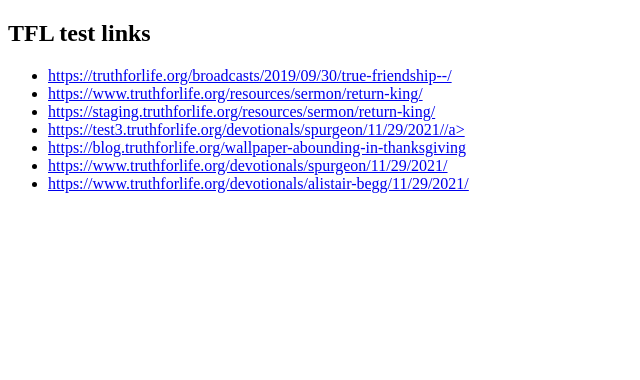
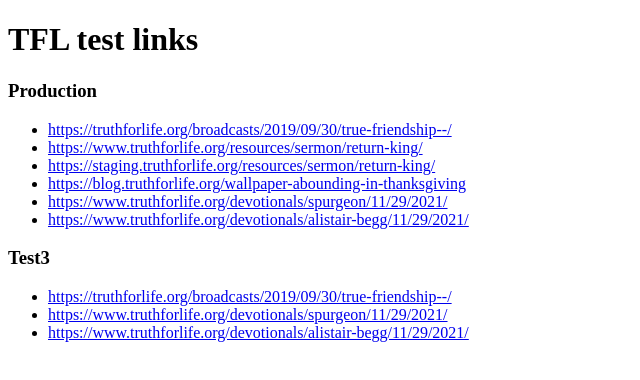
Before and after one commit to jeffmon/jeffmon.github.io, a plain HTML site: page tfl.html in a window 1280 px wide. Shown: the whole page, without its empty margins (0-640 px from the left). Drawn offline with Linux system fonts and the light colour scheme.

Commit message:
Add ab devo test3

```diff
--- a/tfl.html
+++ b/tfl.html
@@ -8,7 +8,8 @@
 </head>
 
 <body>
-  <h2>TFL test links</h1>
+    <h1>TFL test links</h1>
+    <h3>Production</h3>
     <ul>
         <li><a
                 href="https://truthforlife.org/broadcasts/2019/09/30/true-friendship--/">https://truthforlife.org/broadcasts/2019/09/30/true-friendship--/</a>
@@ -20,9 +21,6 @@
                 href="https://staging.truthforlife.org/resources/sermon/return-king/">https://staging.truthforlife.org/resources/sermon/return-king/</a>
         </li>
         <li><a
-          href="https://test3.truthforlife.org/devotionals/spurgeon/11/29/2021/">https://test3.truthforlife.org/devotionals/spurgeon/11/29/2021//a>
-      </li>
-      <li><a
                 href="https://blog.truthforlife.org/wallpaper-abounding-in-thanksgiving">https://blog.truthforlife.org/wallpaper-abounding-in-thanksgiving</a>
         </li>
         <li><a
@@ -32,6 +30,19 @@
                 href="https://www.truthforlife.org/devotionals/alistair-begg/11/29/2021/">https://www.truthforlife.org/devotionals/alistair-begg/11/29/2021/</a>
         </li>
     </ul>
+    <h3>Test3</h3>
+    <ul>
+        <li><a
+                href="https://test3.truthforlife.org/broadcasts/2019/09/30/true-friendship--/">https://truthforlife.org/broadcasts/2019/09/30/true-friendship--/</a>
+        </li>
+        <li><a
+                href="https://test3.truthforlife.org/devotionals/spurgeon/11/29/2021/">https://www.truthforlife.org/devotionals/spurgeon/11/29/2021/</a>
+        </li>
+        <li><a
+                href="https://test3.truthforlife.org/devotionals/alistair-begg/11/29/2021/">https://www.truthforlife.org/devotionals/alistair-begg/11/29/2021/</a>
+        </li>
+    </ul>
+
 
     <script src="js/app.js"></script>
 </body>
```
Lines whose indentation alone changed are shown as unchanged.
